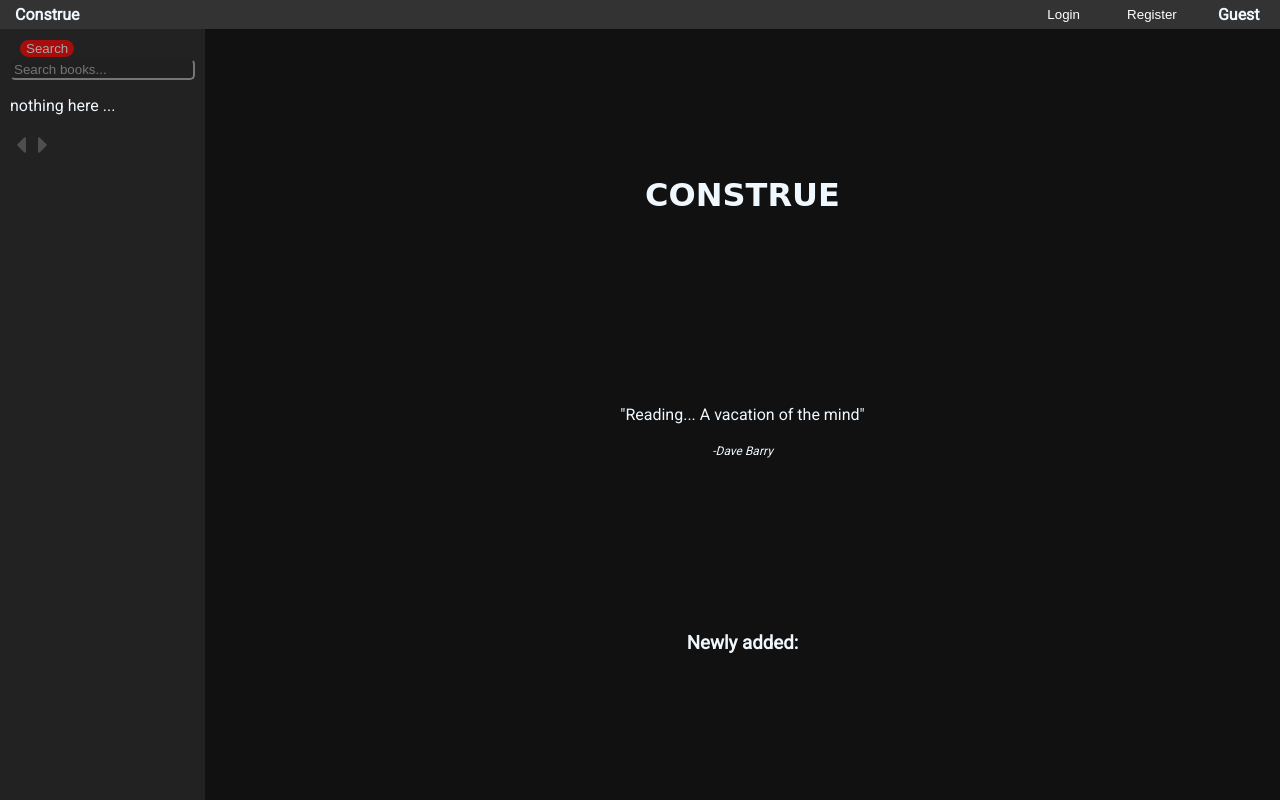
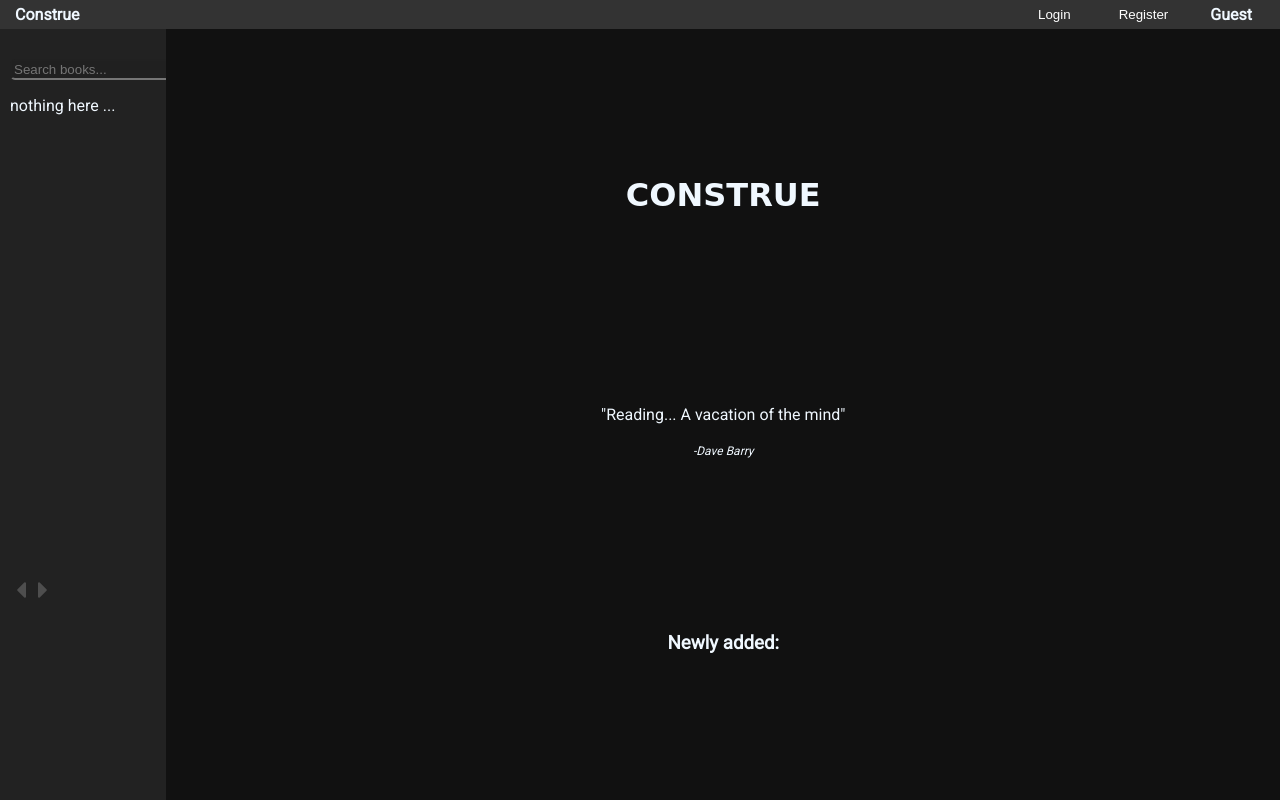
Before and after one commit to gelargew/construe, a Django app: template mainapp/templates/mainapp/index.html in a window 1280 px wide. Run offline with Django 3.2, Linux system fonts and the light colour scheme; the template is opened without the code that fills it, so the values that code supplies are empty; some libraries are stand-ins or nearby versions; some web fonts are replaced.

Commit message:
mobile style

```diff
--- a/mainapp/src/components/Auth.js
+++ b/mainapp/src/components/Auth.js
@@ -27,7 +27,7 @@
         }
     }
     return (
-        <div className='auth-page'>
+        <div className='auth-page main'>
             <h2>Login</h2>
             <form onSubmit={loginUser}>
                 <label for="username">
@@ -69,7 +69,7 @@
         }
     }
     return (
-        <div className='auth-page'>
+        <div className='auth-page main'>
             <h2>Register Page</h2>
             <form onSubmit={registerUser}>
                 <label for="username">
--- a/mainapp/src/components/BookDetail.js
+++ b/mainapp/src/components/BookDetail.js
@@ -22,7 +22,7 @@
 
     return (
         <>
-        <div className='book-page' onClick={hideBox}>
+        <div className='book-page main' onClick={hideBox}>
             {book.image ?
             <div>
                 <img className='image' src={book.image} />
--- a/mainapp/src/components/Home.js
+++ b/mainapp/src/components/Home.js
@@ -35,7 +35,7 @@
         setPage('Book')
     }
     return (
-    <div className='home'>
+    <div className='home main'>
         <h1>CONSTRUE</h1>
         <div className='quote'>
             <p>"{quote}" </p>
--- a/mainapp/src/components/Main.js
+++ b/mainapp/src/components/Main.js
@@ -16,7 +16,7 @@
 
     return (
         <main>
-            <Sidebar book={book} setBook={setBook} setPage={setPage} books={books} setBooks={setBooks}/>
+            <Sidebar book={book} setBook={setBook} setPage={setPage} books={books} setBooks={setBooks} page={page}/>
             {page === 'Home' ? <Home setPage={setPage} setBook={setBook} /> :
             page === 'Login' ? <Login setUser={setUser} setPage={setPage} /> :
             page ==='Register' ? <Register setUser={setUser} setPage={setPage} /> :
--- a/mainapp/static/css/index.css
+++ b/mainapp/static/css/index.css
@@ -19,16 +19,17 @@
 header {
   position: fixed;
   top: 0;
-  width: 99%;
+  width: 100vw;
   background: #333;
-  padding: 5px 10px;
+  padding: 5px 0;
   display: flex;
   flex-direction: row;
   justify-content: space-between;
 }
 header h4 {
   position: relative;
-  margin: 0px 5px;
+  margin: 0 5px;
+  padding-left: 10px;
 }
 header h4:hover {
   cursor: pointer;
@@ -37,6 +38,7 @@
   display: flex;
   justify-content: space-around;
   min-width: 20%;
+  padding-right: 10px;
 }
 
 main {
--- a/mainapp/static/css/sidebar.css
+++ b/mainapp/static/css/sidebar.css
@@ -2,21 +2,16 @@
     padding: 2rem 10px;
     background: #222;
     max-width: 200px;
-    transition: 0.8s;
+    transition: 0.1s;
+    overflow: auto;
+}
+.sidebar-toggle {
+    display: none;
 }
 
-.sb-hidden:not(.sidebar-toggle) {
-    opacity: 0;
-    z-index: -100;
-}
-
-.sidebar-toggle {
-    position: fixed;
-    left: 20px;
-    top: 40px;
-    background: red;
-    opacity: 0.6;
-    z-index: 10;
+.book-list {
+    height: 70%;
+    overflow: auto;
 }
 
 li {
```
Also changed, not shown: other parts of mainapp/static/css/sidebar.css (+40 -0 lines), mainapp/src/components/Sidebar.js (+16 -5 lines), mainapp/static/css/mobile.css (added), mainapp/static/mainapp/main.js.
